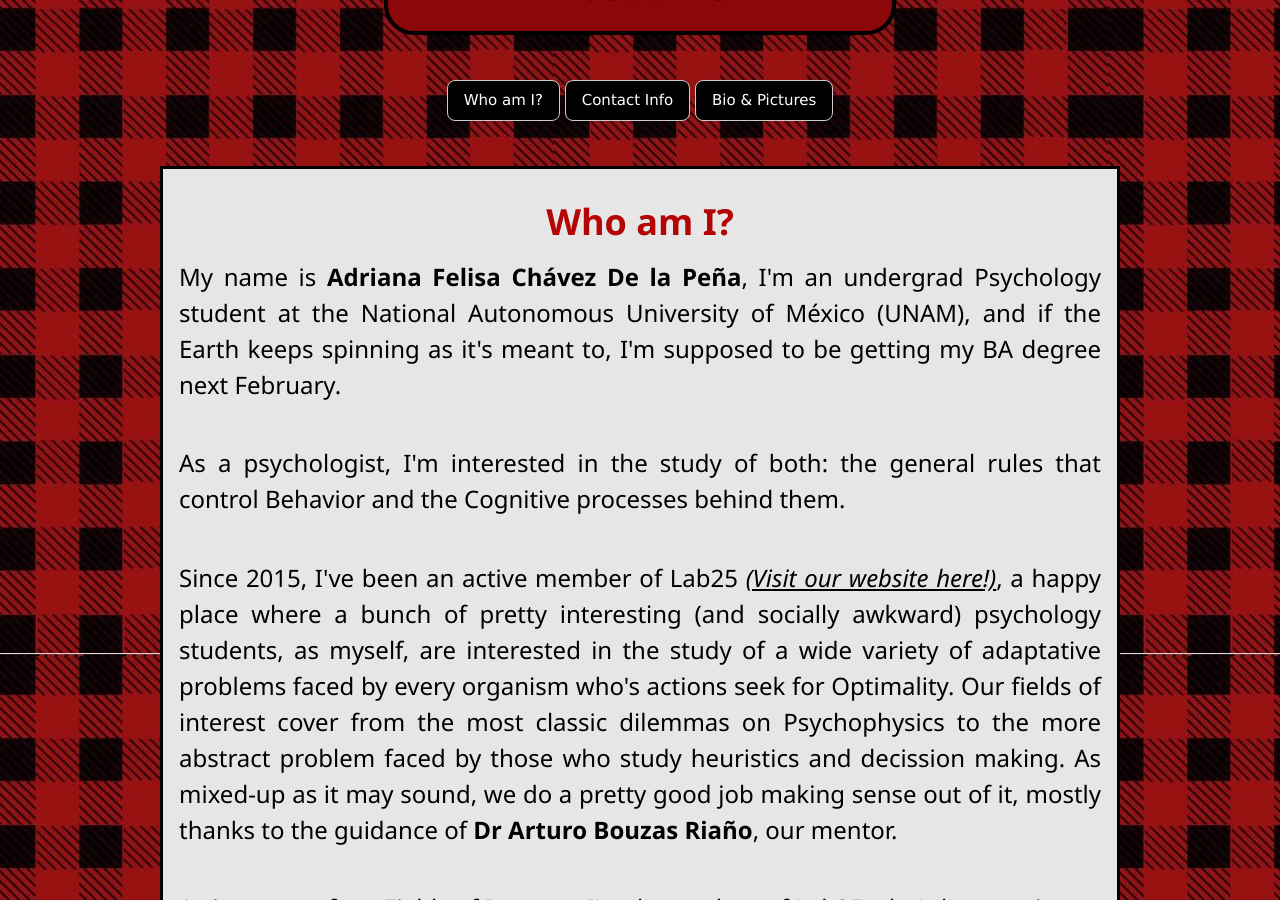
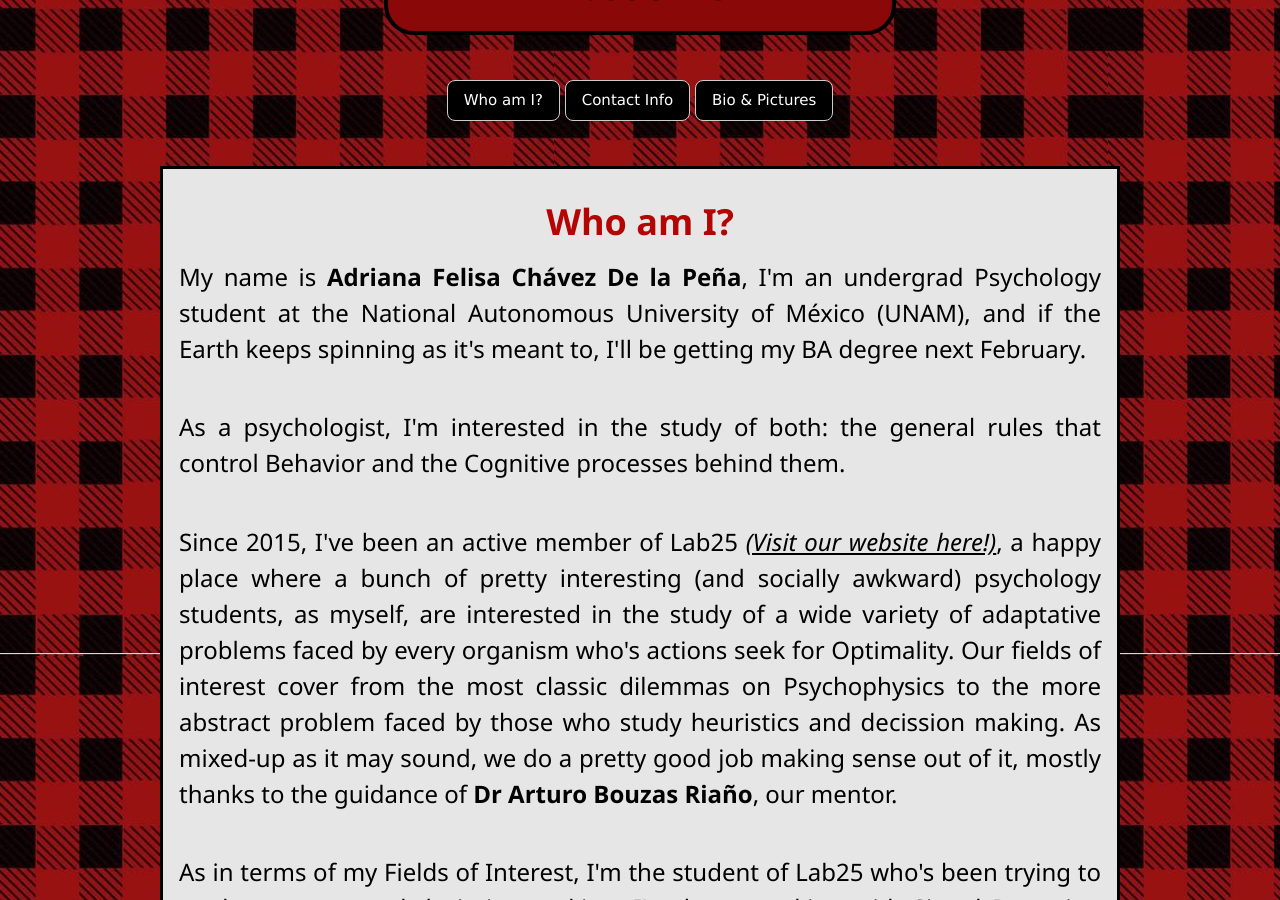
Before and after one commit to Adrifelcha/Adrifelcha-github.io, a Jekyll site: the page built from about/index.html, in a window 1280 px wide and 900 px high, scrolled down 337 px. Built offline with Jekyll 4.4.1, drawn with Linux system fonts in a browser that asks for light colours.

Commit message:
Update index.html

```diff
--- a/about/index.html
+++ b/about/index.html
@@ -20,7 +20,7 @@
 
 			<h1 style="text-align:center; color:#B40404;"><b>Who am I?</b></h1>
 
-<h3>My name is <b>Adriana Felisa Chávez De la Peña</b>, I'm an undergrad Psychology student at the National Autonomous University of México (UNAM), and if the Earth keeps spinning as it's meant to, I'm supposed to be getting my BA degree next February.</h3>
+<h3>My name is <b>Adriana Felisa Chávez De la Peña</b>, I'm an undergrad Psychology student at the National Autonomous University of México (UNAM), and if the Earth keeps spinning as it's meant to, I'll be getting my BA degree next February.</h3>
 <br>
 <h3>As a psychologist, I'm interested in the study of both: the general rules that control Behavior and the Cognitive processes behind them. </h3>
 <br>
```
